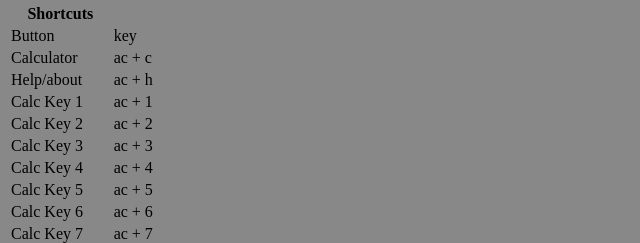
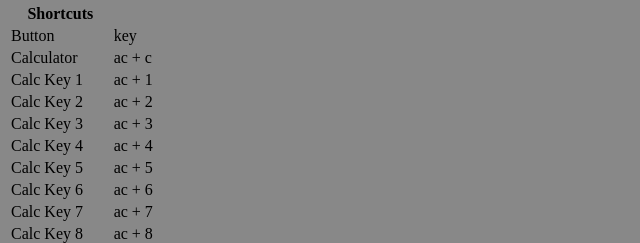
Before and after one commit to WalterHoang/CSCI4849Project1, a plain HTML site: page index.html in a window 1280 px wide. Shown: the part 775-1018 px from the top of the page, 0-640 px from the left. Drawn offline with nearby package versions, Linux system fonts and the light colour scheme.

Commit message:
Updated shortcut table

```diff
--- a/index.html
+++ b/index.html
@@ -65,10 +65,6 @@
 					<tr>
 						<td> Calculator </td>
 						<td> ac + c </td>
-					</tr>
-					<tr>
-						<td> Help/about </td>
-						<td> ac + h </td>
 					</tr>
 					<tr>
 						<td> Calc Key 1 </td>
```
